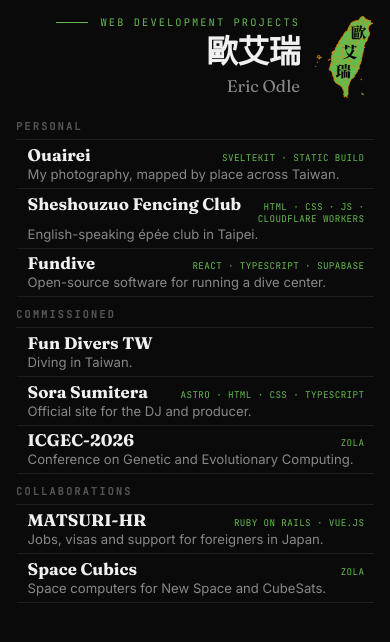
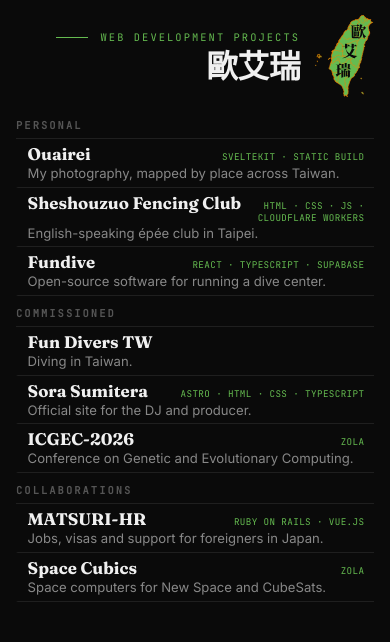
Before and after one commit to ericodle/ericodle.github.io, a plain HTML site: page index.html in a window 390 px wide. Drawn offline with Linux system fonts and the light colour scheme.

Commit message:
Remove English name from header

```diff
--- a/index.html
+++ b/index.html
@@ -24,7 +24,6 @@
 				<div class="intro-text">
 					<span class="eyebrow mono">Web development projects</span>
 					<h1 class="title">歐艾瑞</h1>
-					<p class="subtitle">Eric Odle</p>
 				</div>
 			</header>
 
--- a/style.css
+++ b/style.css
@@ -129,13 +129,6 @@ a {
 	letter-spacing: -0.02em;
 }
 
-.subtitle {
-	margin-top: -0.4rem;
-	font-family: var(--font-display);
-	font-size: 1.25rem;
-	color: var(--color-text-muted);
-}
-
 /* --- Projects ----------------------------------------------------------- */
 .group-label {
 	font-size: 0.75rem;
@@ -233,11 +226,6 @@ a {
 		height: 5.25rem;
 	}
 
-	.subtitle {
-		margin-top: 0;
-		font-size: 1.05rem;
-	}
-
 	.group-label {
 		font-size: 0.65rem;
 		padding-bottom: 0.3rem;
```
